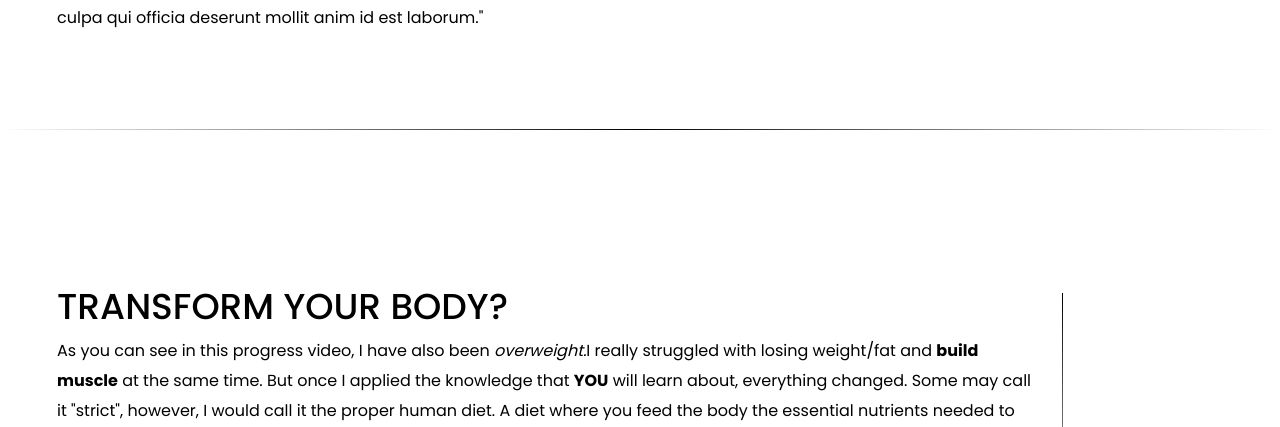
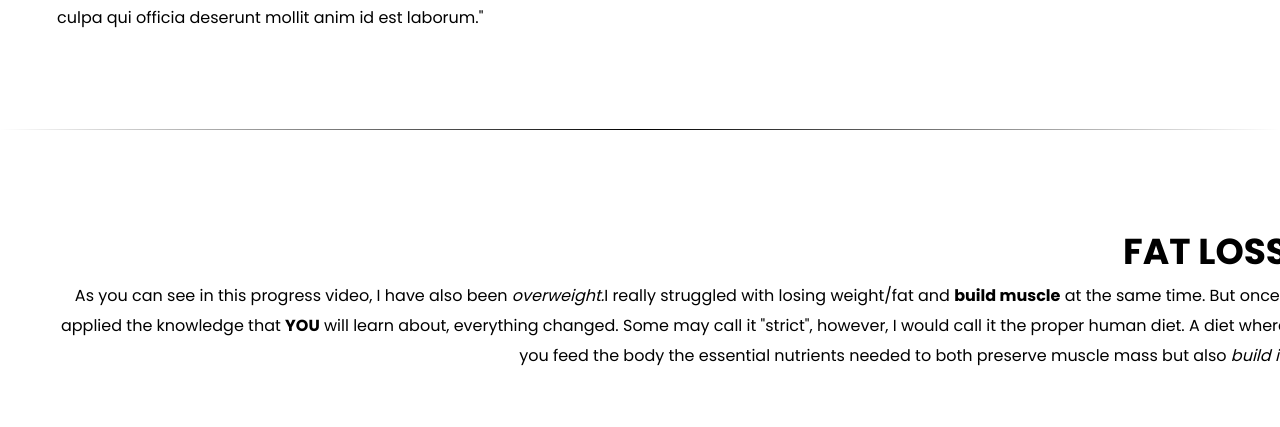
Before and after one commit to SanZangana/InvictaByZangana, a Django app: page / in a window 1280 px wide. Shown: the part 1586-2013 px from the top of the page. Run offline with Django 3.2, Linux system fonts and the light colour scheme; grey boxes are pictures that could not be loaded.

Commit message:
Fix sec2 correctly and remove sec3

```diff
--- a/templates/home.html
+++ b/templates/home.html
@@ -50,11 +50,9 @@
 <!-- Second hook (marketing) -->
 <section class="sec2 left-right-sec">
     <div class="container-ny">
-        <div class="sec2-inner">
-            <div class="video">
-                <div class="text-ny">
-                    <div class="text-inner">
-                        <h2>Transform your body?</h2>
+        <div class="sec2-in">
+            <div class="text text-left">
+                <h2><strong>FAT LOSS</strong></h2>
                     <p>As you can see in this progress video, I have also been <em>overweight.</em>I really
                         struggled with losing weight/fat and <strong>build muscle</strong> at the same time.
                         But once I applied the knowledge that <strong>YOU</strong> will learn about, everything
@@ -63,7 +61,6 @@
                         you feed the body the essential
                         nutrients needed to both preserve muscle mass but also <em>build it.</em>
                     </p>
-                        <a href="#" class="btn">Learn More</a>
                     </div>
                     <div class="video"><video width="500" height="500" src="{% static 'videos/san-progress.mp4' %}"
                             type="video/mp4" autoplay muted loop>
@@ -84,6 +81,4 @@
         </div>
     </div>
 </section>
-
-
 {% endblock content %}
```
Lines whose indentation alone changed are shown as unchanged.
